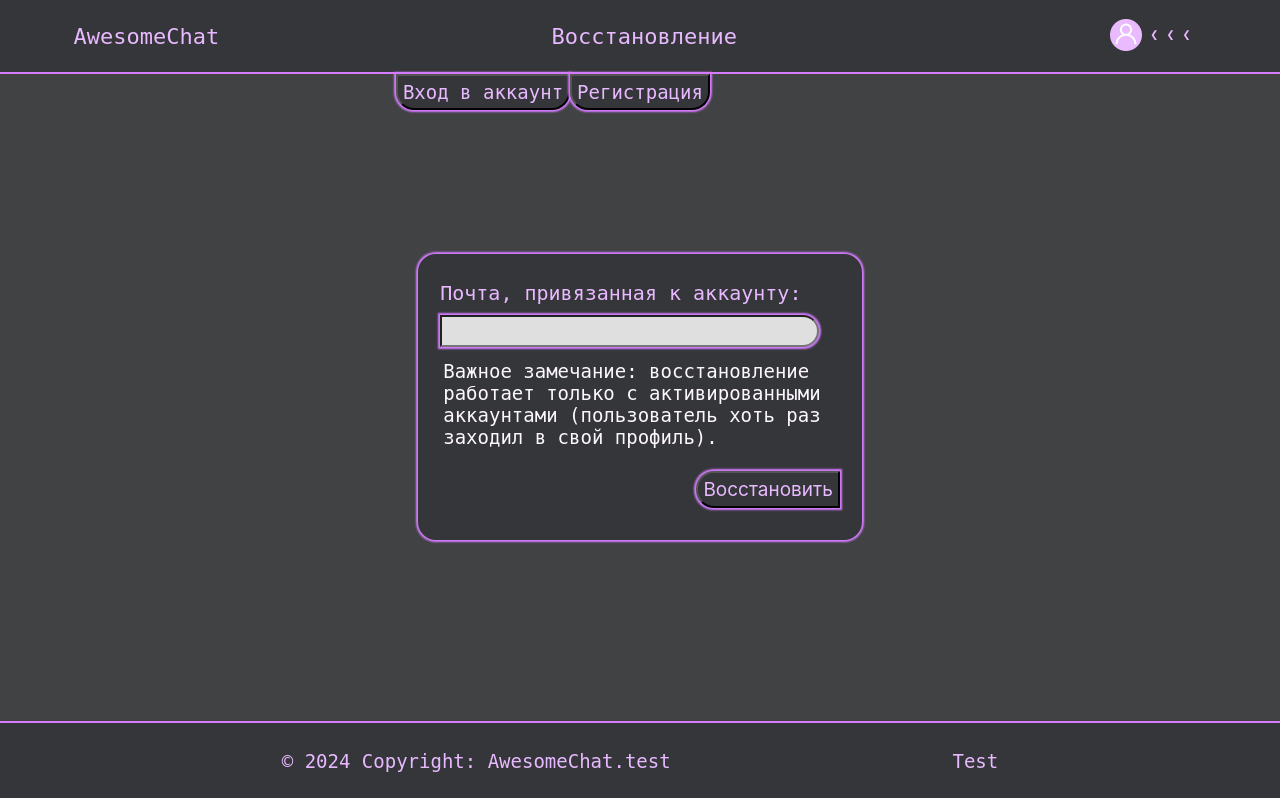
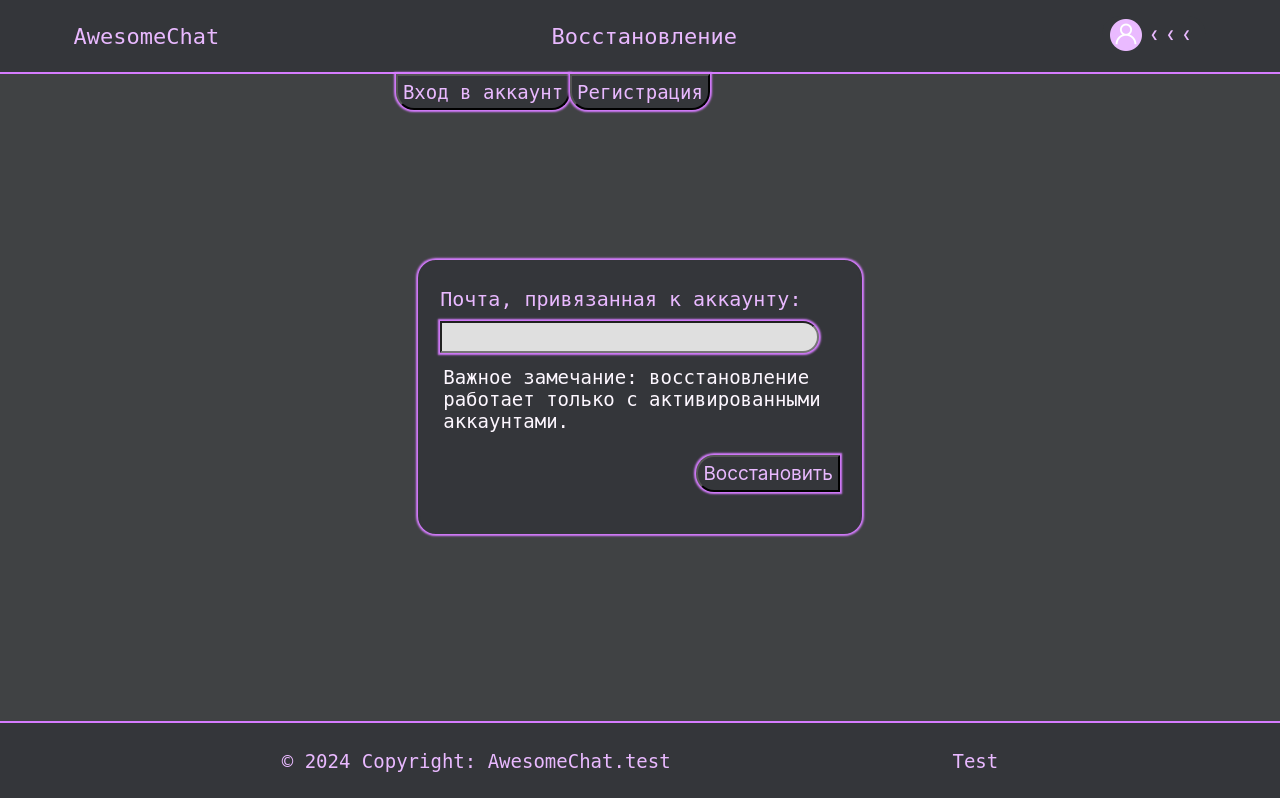
Before and after one commit to Marator2K07/Web-chat, a React (Create React App) app in the folder frontend/: page / in a window 1280 px wide. Both pictures are taken after a click on the button "Восстановление". Built offline with nearby package versions, Linux system fonts and the light colour scheme.

Commit message:
Мелкие корректировки.

```diff
--- a/frontend/src/components/Form/StartRecoveryForm/StartRecoveryForm.jsx
+++ b/frontend/src/components/Form/StartRecoveryForm/StartRecoveryForm.jsx
@@ -16,8 +16,8 @@ export default function StartRecoveryForm({formData,
                     value={formData.email}
                     onChange={handleChange}
                 />
-                <p>Важное замечание: восстановление работает только с активированными аккаунтами
-                    (пользователь хоть раз заходил в свой профиль).</p>
+                <p>Важное замечание: восстановление работает
+                    только с активированными аккаунтами.</p>
                 <button type='button' onClick={handleSubmit}>
                     Восстановить
                 </button>
--- a/frontend/src/components/MainBlock/Elements/RegisterMainBlock/RegisterMainBlock.jsx
+++ b/frontend/src/components/MainBlock/Elements/RegisterMainBlock/RegisterMainBlock.jsx
@@ -19,7 +19,7 @@ export default function RegisterMainBlock({...props}) {
     const { resetResult, makePostRequest } = useResponseHandlerContext();
     const [tips, setTips] = useState({}); // подсказки для пользователя
 
-    // идентификационные данные
+    // регистрационные данные
     const [credentials, setCredentials] = useState({
         username: '',
         email: '',
@@ -27,7 +27,7 @@ export default function RegisterMainBlock({...props}) {
         passwordAgain: ''
     });
 
-    // установка изменений в идентификационных данных
+    // установка изменений в регистрационных данных
     const handleChange = (e) => {
         setCredentials({
             ...credentials,
```
